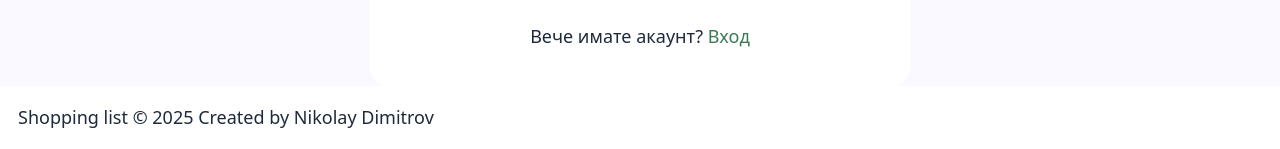
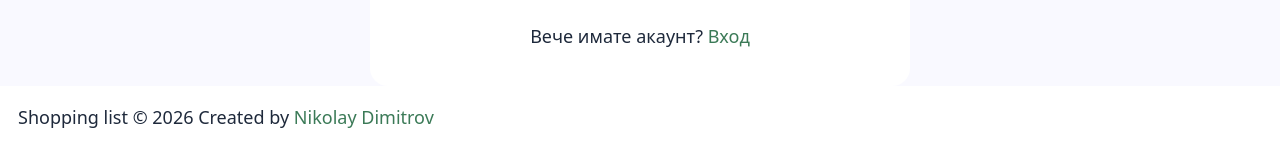
Before and after one commit to nikolay-dimitrov256/shopping-list, a Django app: page /users/register/ in a window 1280 px wide. Shown: the part 762-911 px from the top of the page. Run offline with Django 5.2, Linux system fonts and the light colour scheme.

Commit message:
Added some styles

```diff
--- /dev/null
+++ b/static/styles/components/footer.css
@@ -0,0 +1,30 @@
+.site-footer {
+    padding: 1em;
+}
+
+.site-footer a {
+    color: var(--clr-primary-green);
+    transition: color 0.2s ease-in;
+    position: relative;
+}
+
+.site-footer a::after {
+    content: '';
+    width: 0;
+    height: 2px;
+    background-color: var(--clr-muted-dark-green);
+    position: absolute;
+    bottom: 0;
+    left: 0;
+    right: 0;
+    margin: 0 auto;
+    transition: width 0.2s ease-in;
+}
+
+.site-footer a:hover{
+    color: var(--clr-muted-dark-green);
+}
+
+.site-footer a:hover::after {
+    width: 100%;
+}
--- a/static/styles/components/forms.css
+++ b/static/styles/components/forms.css
@@ -193,11 +193,29 @@ edit-form .buttons .button:first-child {
 
 .user-form a {
     color: var(--clr-primary-green);
+    transition: color 0.2s ease-in;
+    position: relative;
+}
+
+.user-form a::after {
+    content: '';
+    width: 0;
+    height: 2px;
+    background-color: var(--clr-muted-dark-green);
+    position: absolute;
+    bottom: 0;
+    left: 0;
+    right: 0;
+    margin: 0 auto;
+    transition: width 0.2s ease-in;
 }
 
 .user-form a:hover {
     color: var(--clr-muted-dark-green);
-    text-decoration: underline;
+}
+
+.user-form a:hover::after {
+    width: 100%;
 }
 
 .user-form .helptext {
--- a/static/styles/components/main-nav.css
+++ b/static/styles/components/main-nav.css
@@ -18,6 +18,7 @@
     font-weight: 600;
     border-radius: var(--btn-border-radius);
     display: block;
+    transition: background 0.2s ease-in;
 }
 
 .main-nav li.selected a {
--- a/static/styles/site/site-layout.css
+++ b/static/styles/site/site-layout.css
@@ -17,10 +17,6 @@ body {
     flex-grow: 1;
 }
 
-.site-footer {
-    padding: 1em;
-}
-
 .hidden {
     display: none;
 }
--- a/static/styles/styles.css
+++ b/static/styles/styles.css
@@ -5,7 +5,6 @@
 @import url('site/site-layout.css');
 
 @import url('pages/shopping-list.css');
-@import url('pages/add-edit-item.css');
 @import url('pages/login-register.css');
 
 @import url('components/main-header.css');
@@ -14,6 +13,7 @@
 @import url('components/orverlays.css');
 @import url('components/forms.css');
 @import url('components/messages.css');
+@import url('components/footer.css');
 
 @import url('elements/buttons.css');
 @import url('elements/forms.css');
--- a/templates/partials/footer.html
+++ b/templates/partials/footer.html
@@ -1,3 +1,3 @@
 <footer class="site-footer">
-    <p>Shopping list &copy; 2025 Created by <a href="https://nikolayd.com/" target="_blank">Nikolay Dimitrov</a></p>
+    <p>Shopping list &copy; 2026 Created by <a href="https://nikolayd.com/" target="_blank">Nikolay Dimitrov</a></p>
 </footer>
```
Also changed, not shown: static/styles/pages/add-edit-item.css (deleted).
